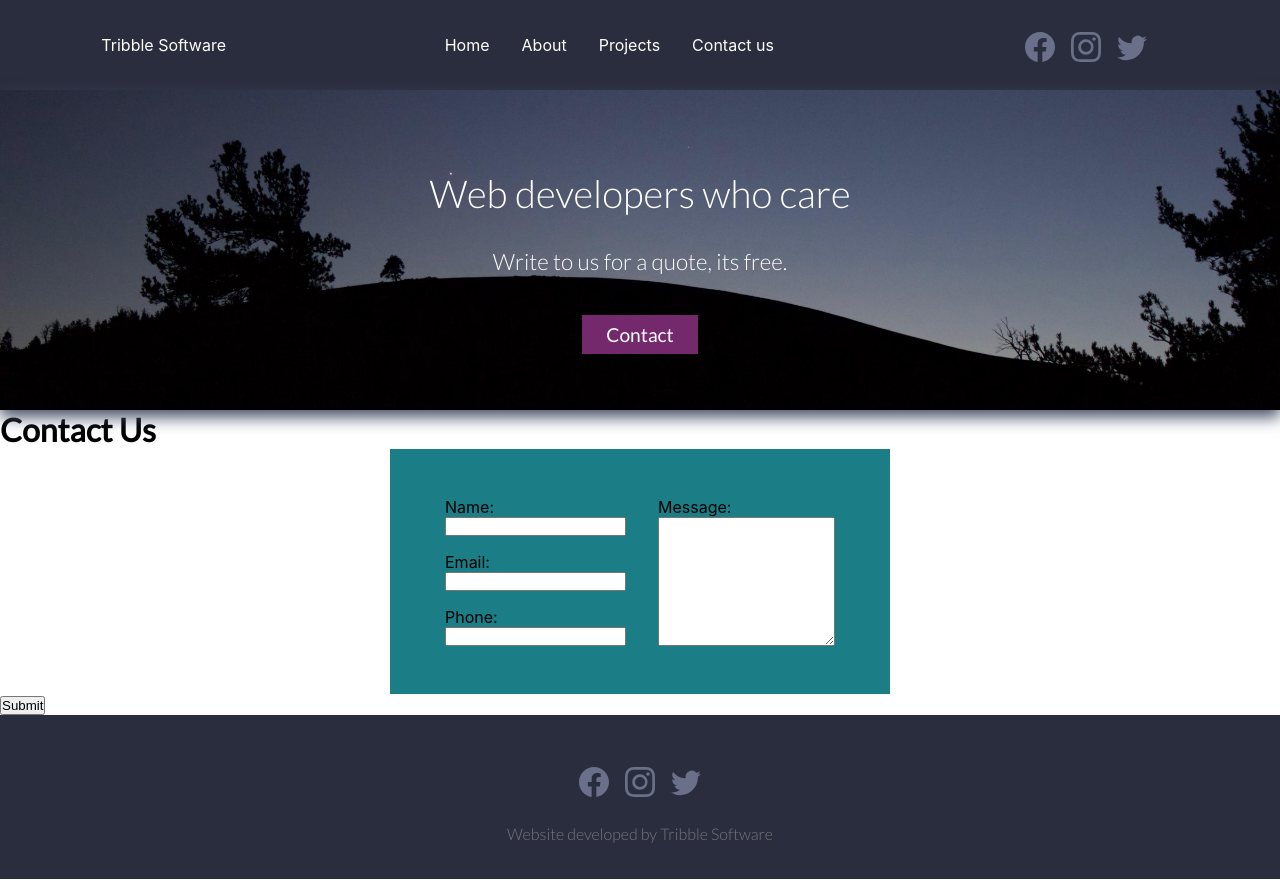
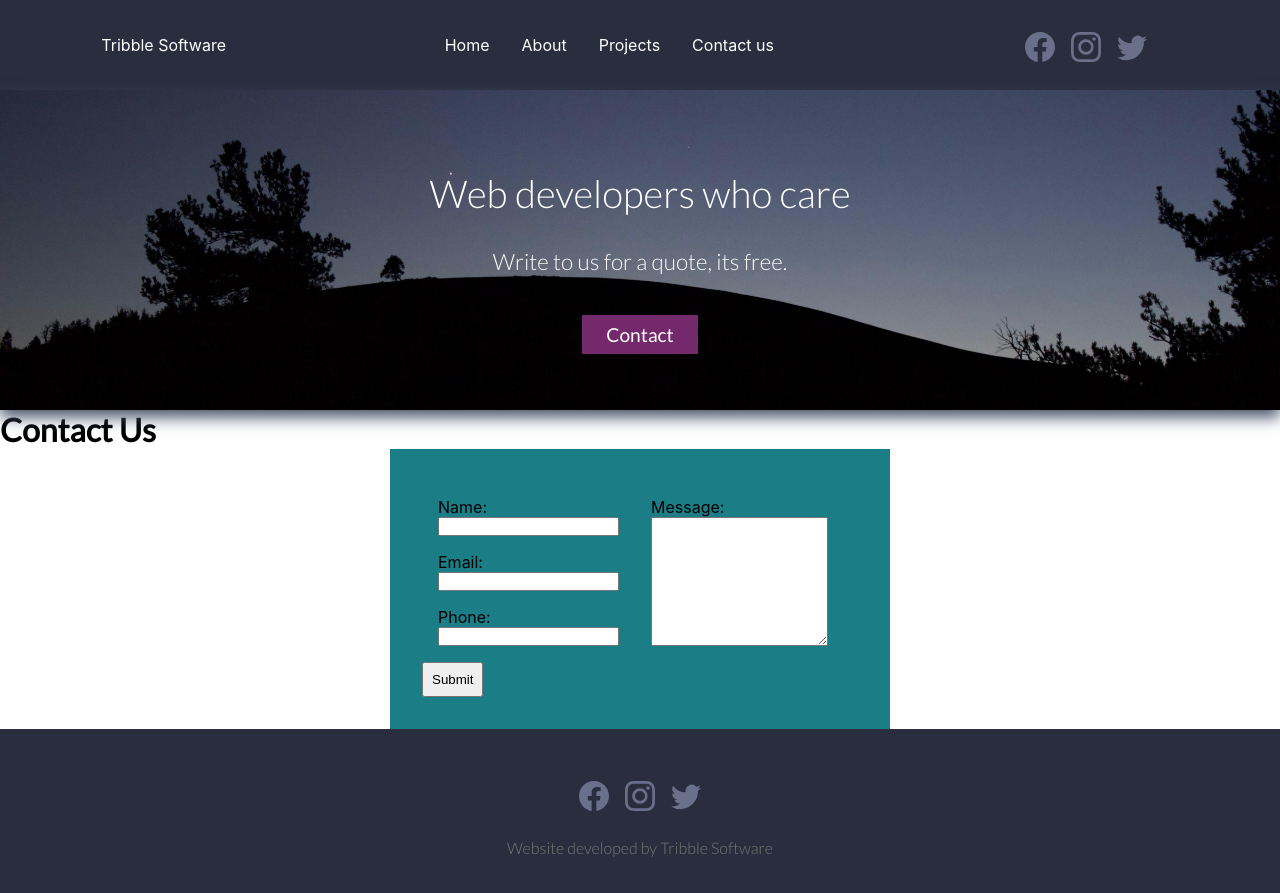
Before and after one commit to RandallBG/TribbleSoftwareWebsite, a React (Create React App) app: page /contact in a window 1280 px wide. Built offline with nearby package versions, Linux system fonts and the light colour scheme.

Commit message:
updated contact form

```diff
--- a/src/components/Contact/Contact.css
+++ b/src/components/Contact/Contact.css
@@ -4,9 +4,8 @@
   margin: 0 auto;
   padding: 0 20px;
   background-color: rgb(27, 125, 134);
-  display: flex;
-  justify-content: center;
   padding: 2rem;
+
 }
 
 .form-group {
@@ -28,3 +27,12 @@
 .formInput:nth-of-type(3) {
   margin-bottom: 0;
 }
+
+.form-wrapper {
+    display: flex;
+}
+
+#contactSubmitButton {
+    margin:0 auto;
+    padding: .5rem;
+}
--- a/src/components/Contact/Contact.js
+++ b/src/components/Contact/Contact.js
@@ -6,7 +6,9 @@ const Contact = () => {
       <div>
       <h1>Contact Us</h1>
       <form id="contactForm">
+        <div className="form-wrapper">
         <div className="form-group">
+
           <label for="name">Name:</label>
           <input class="formInput" type="text" name="name" id="name" />
           <label for="email">Email:</label>
@@ -18,11 +20,15 @@ const Contact = () => {
           <div className="form-group">
           <label for="message">Message:</label>
           <textarea class="formInput" name="message" id="message" rows="5"></textarea>
+          </div>
+          </div>
 
-          </div>
+
+          <button id="contactSubmitButton" data-callback="onSubmit" className="submitButton">Submit</button>
         </form>
+
       </div>
-      <button id="contactSubmitButton" data-callback="onSubmit" className="submitButton">Submit</button>
+
 
     </div>
 
```
